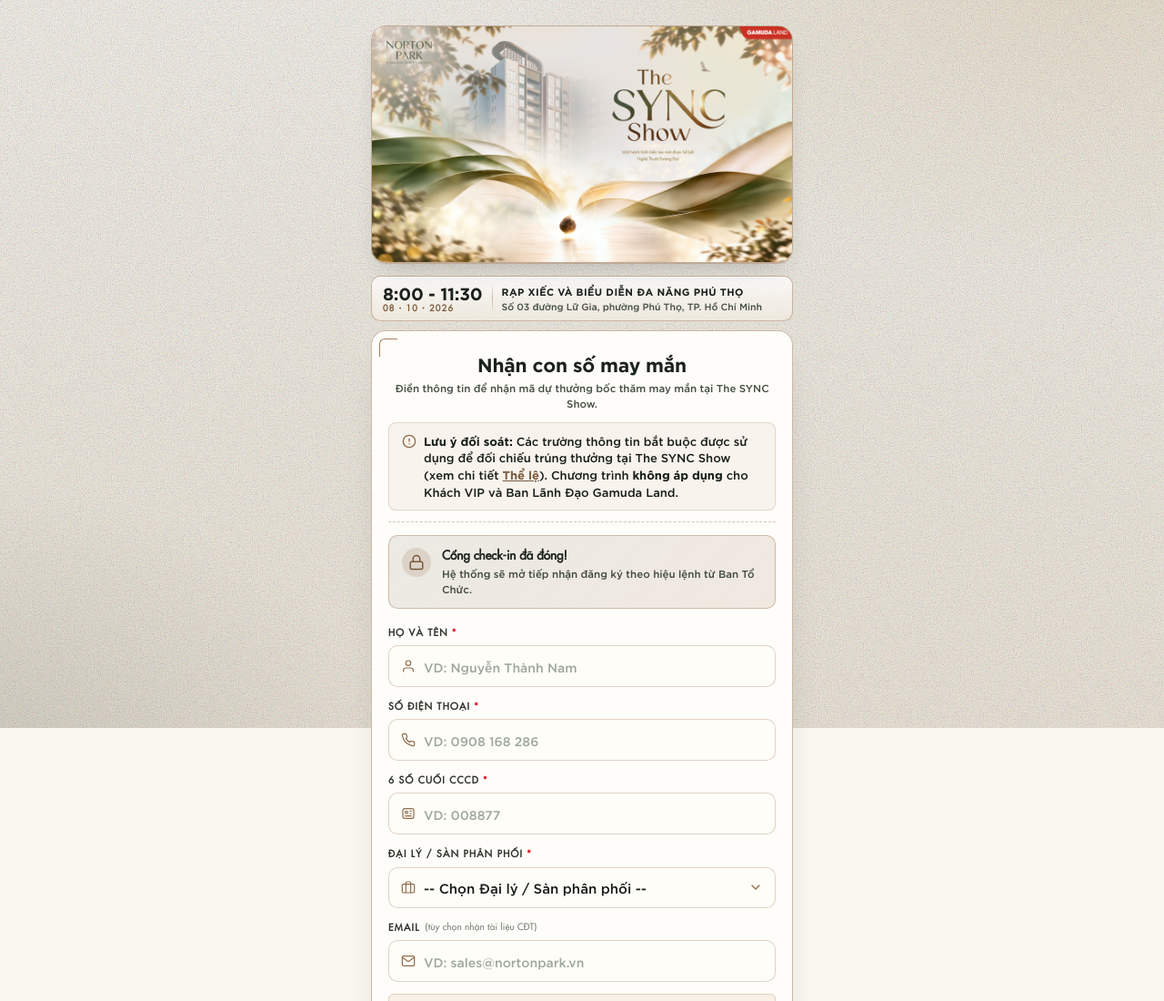
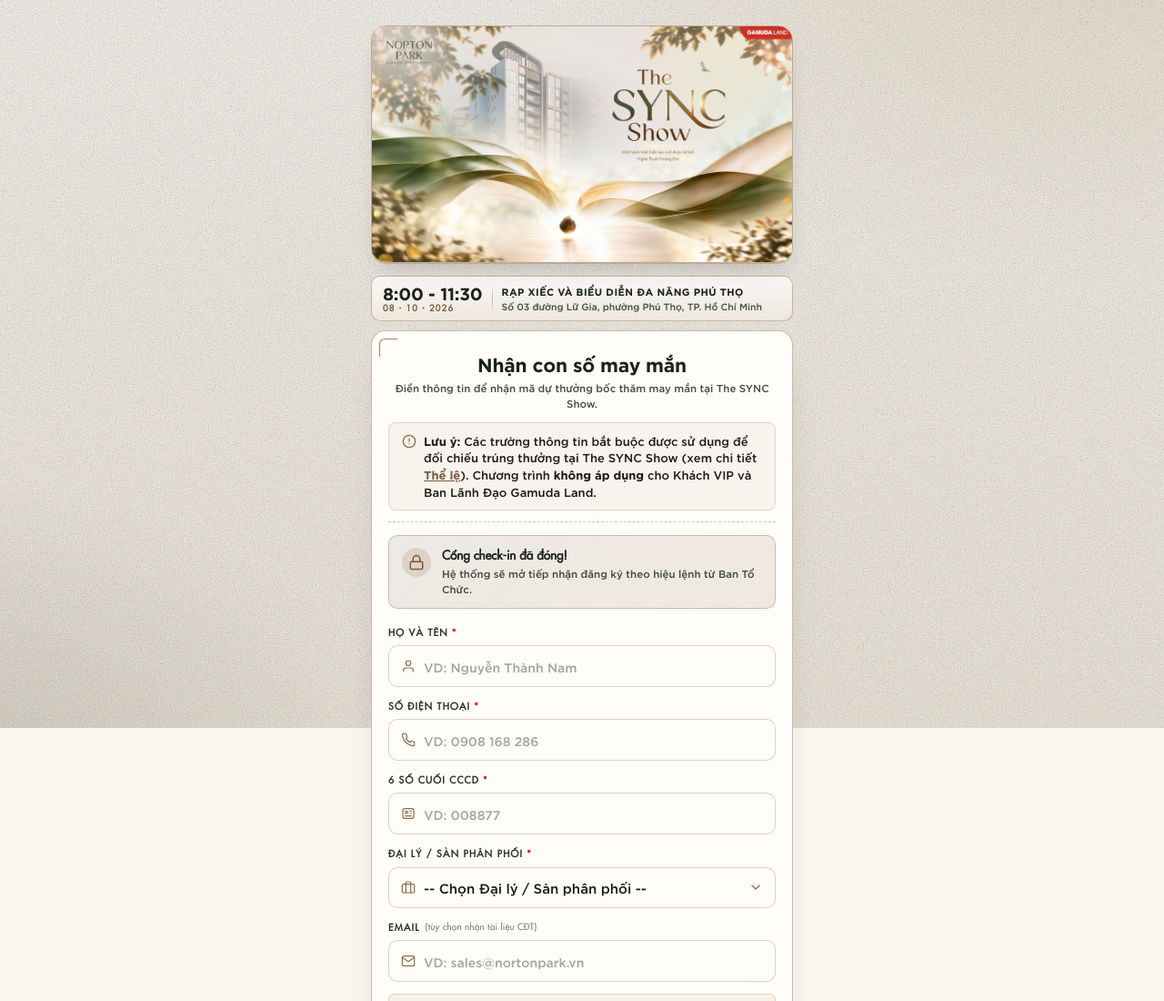
Before and after one commit to duytruong-lang/norton-kickoff-event, a website: page index.html in a window 1280 px wide. Shown: the top 1100 px of the page at 91% size. Drawn offline with Linux system fonts and the light colour scheme; no server answers.

Commit message:
fix: change notice label from 'Lưu ý đối soát' to 'Lưu ý'

```diff
--- a/index.html
+++ b/index.html
@@ -1570,7 +1570,7 @@ input, select {
         <p>Điền thông tin để nhận mã dự thưởng bốc thăm may mắn tại The SYNC Show.</p>
         <div class="form-notice-box">
           <svg class="notice-ico" viewBox="0 0 24 24" fill="none" stroke="currentColor" stroke-width="2" stroke-linecap="round" stroke-linejoin="round" aria-hidden="true"><circle cx="12" cy="12" r="10"/><line x1="12" y1="8" x2="12" y2="12"/><line x1="12" y1="16" x2="12.01" y2="16"/></svg>
-          <span><strong>Lưu ý đối soát:</strong> Các trường thông tin bắt buộc được sử dụng để đối chiếu trúng thưởng tại The SYNC Show (xem chi tiết <a href="#terms" class="legal-trigger" data-modal="terms">Thể lệ</a>). Chương trình <strong>không áp dụng</strong> cho Khách VIP và Ban Lãnh Đạo Gamuda Land.</span>
+          <span><strong>Lưu ý:</strong> Các trường thông tin bắt buộc được sử dụng để đối chiếu trúng thưởng tại The SYNC Show (xem chi tiết <a href="#terms" class="legal-trigger" data-modal="terms">Thể lệ</a>). Chương trình <strong>không áp dụng</strong> cho Khách VIP và Ban Lãnh Đạo Gamuda Land.</span>
         </div>
       </header>
 
```
